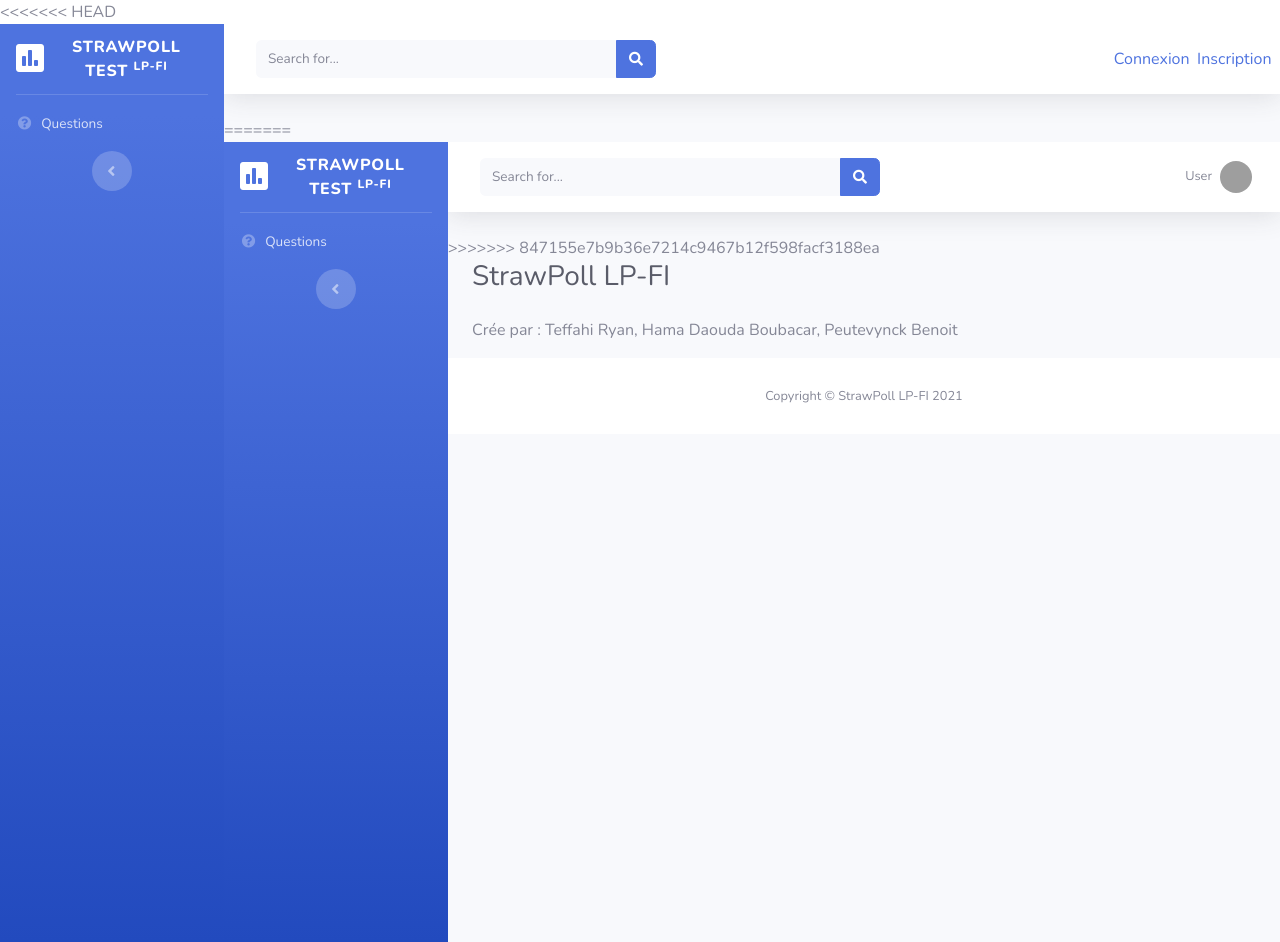
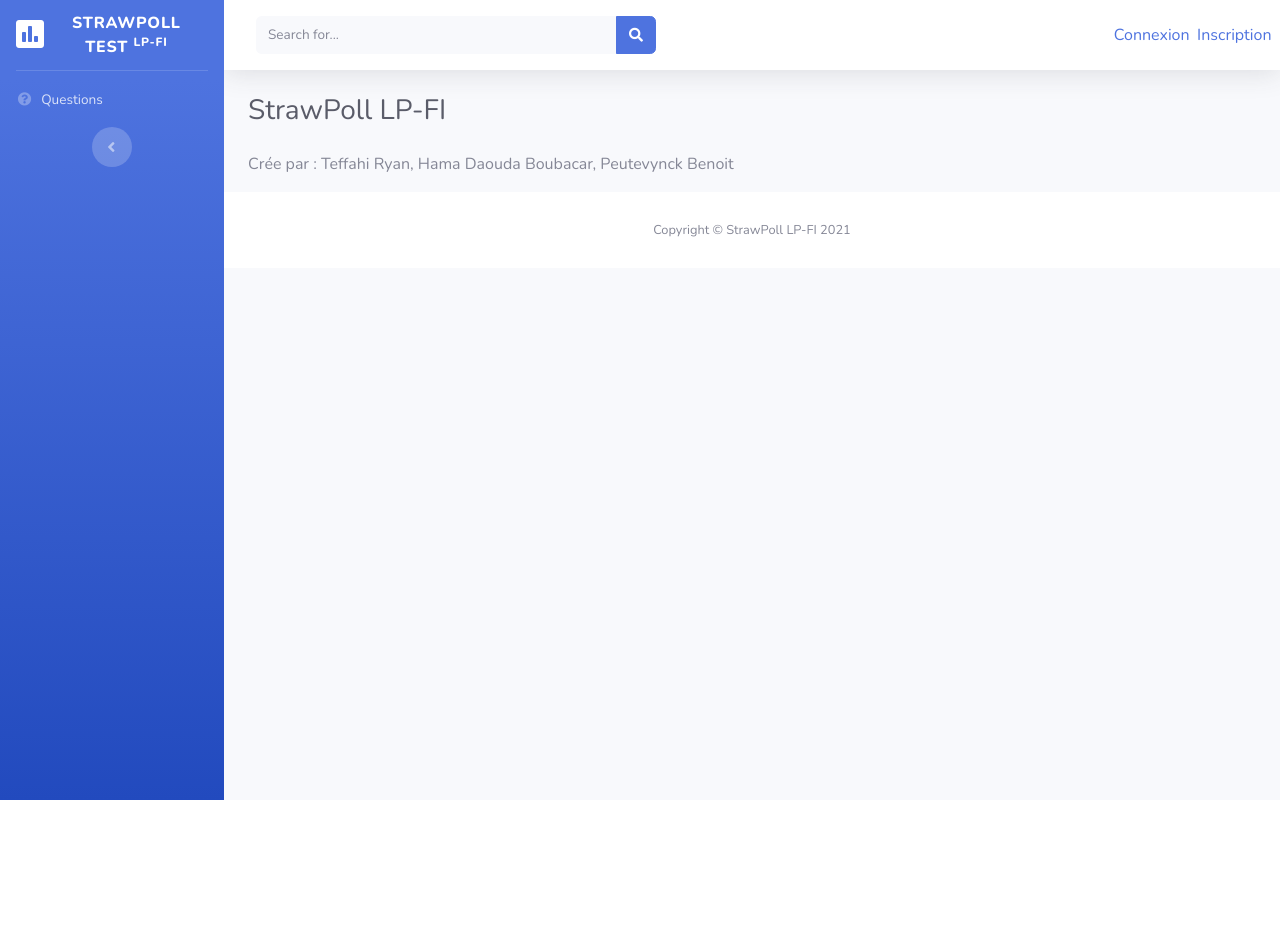
Before and after one commit to teffahiryan/lpdim-fi-symfony, a Symfony app: template templates/home/index.html.twig in a window 1280 px wide. After the commit the page ends 800 px from the top, so only its background shows below. Run offline with Twig, Linux system fonts and the light colour scheme; the template is opened without the code that fills it, so the values that code supplies are empty; some libraries are stand-ins or nearby versions; grey boxes are pictures that could not be loaded.

Commit message:
test commit

```diff
--- a/templates/home/includes/header.html.twig
+++ b/templates/home/includes/header.html.twig
@@ -1,167 +1,3 @@
-<<<<<<< HEAD
-<div id="wrapper">
-
-    <!-- Sidebar -->
-    <ul class="navbar-nav bg-gradient-primary sidebar sidebar-dark accordion" id="accordionSidebar">
-
-      <!-- Sidebar - Brand -->
-      <a class="sidebar-brand d-flex align-items-center justify-content-center" href="/">
-        <div class="sidebar-brand-icon">
-          <i class="fas fa-poll"></i>
-        </div>
-        <div class="sidebar-brand-text mx-3">StrawPoll test <sup>LP-FI</sup></div>
-      </a>
-
-      <!-- Divider -->
-      <hr class="sidebar-divider my-0">
-
-      <!-- Nav Item - Dashboard -->
-      <li class="nav-item">
-        <a class="nav-link" href="/questions">
-          <i class="fas fa-fw fa-question-circle"></i>
-          <span> Questions </span></a>
-      </li>
-      <!--
-      <li class="nav-item">
-        <a class="nav-link" href="/login">
-          <i class="fas fa-fw fa-sign-in-alt"></i>
-          <span> Login </span></a>
-      </li>
-
-      <li class="nav-item">
-        <a class="nav-link" href="/register">
-          <i class="fas fa-fw fa-user-plus"></i>
-          <span> Register </span></a>
-      </li>
-
-      <li class="nav-item">
-        <a class="nav-link" href="/logout">
-          <i class="fas fa-fw fa-sign-out-alt"></i>
-          <span> Logout </span></a>
-      </li>
-      -->
-
-
-      <!-- Nav Item - Utilities Collapse Menu -->
-
-      <!--
-
-      <li class="nav-item">
-        <a class="nav-link collapsed" href="#" data-toggle="collapse" data-target="#collapseUtilities" aria-expanded="true" aria-controls="collapseUtilities">
-          <i class="fas fa-fw fa-wrench"></i>
-          <span>Utilities</span>
-        </a>
-        <div id="collapseUtilities" class="collapse" aria-labelledby="headingUtilities" data-parent="#accordionSidebar">
-          <div class="bg-white py-2 collapse-inner rounded">
-            <h6 class="collapse-header">Custom Utilities:</h6>
-            <a class="collapse-item" href="utilities-color.html">Colors</a>
-            <a class="collapse-item" href="utilities-border.html">Borders</a>
-            <a class="collapse-item" href="utilities-animation.html">Animations</a>
-            <a class="collapse-item" href="utilities-other.html">Other</a>
-          </div>
-        </div>
-      </li>
-
-      -->
-
-      <!-- Sidebar Toggler (Sidebar) -->
-      <div class="text-center d-none d-md-inline">
-        <button class="rounded-circle border-0" id="sidebarToggle"></button>
-      </div>
-
-    </ul>
-    <!-- End of Sidebar -->
-
-
-    <!-- Content Wrapper -->
-    <div id="content-wrapper" class="d-flex flex-column">
-
-      <!-- Main Content -->
-      <div id="content">
-
-        <!-- Topbar -->
-        <nav class="navbar navbar-expand navbar-light bg-white topbar mb-4 static-top shadow">
-
-          <!-- Sidebar Toggle (Topbar) -->
-          <button id="sidebarToggleTop" class="btn btn-link d-md-none rounded-circle mr-3">
-            <i class="fa fa-bars"></i>
-          </button>
-
-          <!-- Topbar Search -->
-          <form class="d-none d-sm-inline-block form-inline mr-auto ml-md-3 my-2 my-md-0 mw-100 navbar-search">
-            <div class="input-group">
-              <input type="text" class="form-control bg-light border-0 small" placeholder="Search for..." aria-label="Search" aria-describedby="basic-addon2">
-              <div class="input-group-append">
-                <button class="btn btn-primary" type="button">
-                  <i class="fas fa-search fa-sm"></i>
-                </button>
-              </div>
-            </div>
-          </form>
-
-          <!-- Topbar Navbar -->
-          <ul class="navbar-nav ml-auto">
-
-            <!-- Nav Item - Search Dropdown (Visible Only XS) -->
-            <li class="nav-item dropdown no-arrow d-sm-none">
-              <a class="nav-link dropdown-toggle" href="#" id="searchDropdown" role="button" data-toggle="dropdown" aria-haspopup="true" aria-expanded="false">
-                <i class="fas fa-search fa-fw"></i>
-              </a>
-              <!-- Dropdown - Messages -->
-              <div class="dropdown-menu dropdown-menu-right p-3 shadow animated--grow-in" aria-labelledby="searchDropdown">
-                <form class="form-inline mr-auto w-100 navbar-search">
-                  <div class="input-group">
-                    <input type="text" class="form-control bg-light border-0 small" placeholder="Search for..." aria-label="Search" aria-describedby="basic-addon2">
-                    <div class="input-group-append">
-                      <button class="btn btn-primary" type="button">
-                        <i class="fas fa-search fa-sm"></i>
-                      </button>
-                    </div>
-                  </div>
-                </form>
-              </div>
-            </li>
-
-            {%
-              if app.user
-            %}
-
-            <!-- Nav Item - User Information -->
-            <li class="nav-item dropdown no-arrow">
-              <a class="nav-link dropdown-toggle" href="#" id="userDropdown" role="button" data-toggle="dropdown" aria-haspopup="true" aria-expanded="false">
-                <span class="mr-2 d-none d-lg-inline text-gray-600 small">{{ app.user.username }}</span>
-                <img class="img-profile rounded-circle" src="https://source.unsplash.com/QAB-WJcbgJk/60x60">
-              </a>
-              <!-- Dropdown - User Information -->
-              <div class="dropdown-menu dropdown-menu-right shadow animated--grow-in" aria-labelledby="userDropdown">
-                <a class="dropdown-item" href="#">
-                  <i class="fas fa-user fa-sm fa-fw mr-2 text-gray-400"></i>
-                  Profile
-                </a>
-                <a class="dropdown-item" href="#">
-                  <i class="fas fa-cogs fa-sm fa-fw mr-2 text-gray-400"></i>
-                  Settings
-                </a>
-                <a class="dropdown-item" href="#">
-                  <i class="fas fa-list fa-sm fa-fw mr-2 text-gray-400"></i>
-                  Activity Log
-                </a>
-                <div class="dropdown-divider"></div>
-                <a class="dropdown-item" href="/logout" data-toggle="modal" data-target="#logoutModal">
-                  <i class="fas fa-sign-out-alt fa-sm fa-fw mr-2 text-gray-400"></i>
-                  Logout
-                </a>
-              </div>
-            </li>
-          {% else %}
-            <li style="margin-right: 5%;"><a href="/login">Connexion</a></li>
-            <li><a href="/register">Inscription</a></li>
-          </ul>
-          {% endif %}
-
-        </nav>
-        <!-- End of Topbar -->
-=======
 <div
 	id="wrapper">
 
@@ -192,6 +28,26 @@
 				</span>
 			</a>
 		</li>
+		<!--
+		      <li class="nav-item">
+		        <a class="nav-link" href="/login">
+		          <i class="fas fa-fw fa-sign-in-alt"></i>
+		          <span> Login </span></a>
+		      </li>
+
+		      <li class="nav-item">
+		        <a class="nav-link" href="/register">
+		          <i class="fas fa-fw fa-user-plus"></i>
+		          <span> Register </span></a>
+		      </li>
+
+		      <li class="nav-item">
+		        <a class="nav-link" href="/logout">
+		          <i class="fas fa-fw fa-sign-out-alt"></i>
+		          <span> Logout </span></a>
+		      </li>
+		      -->
+
 
 		<!-- Nav Item - Utilities Collapse Menu -->
 
@@ -276,11 +132,14 @@
 						</div>
 					</li>
 
+					{%
+              if app.user
+            %}
 
 						<!-- Nav Item - User Information -->
 						<li class="nav-item dropdown no-arrow">
 							<a class="nav-link dropdown-toggle" href="#" id="userDropdown" role="button" data-toggle="dropdown" aria-haspopup="true" aria-expanded="false">
-							<span class="mr-2 d-none d-lg-inline text-gray-600 small">User</span>
+								<span class="mr-2 d-none d-lg-inline text-gray-600 small">{{ app.user.username }}</span>
 								<img class="img-profile rounded-circle" src="https://source.unsplash.com/QAB-WJcbgJk/60x60">
 							</a>
 							<!-- Dropdown - User Information -->
@@ -298,15 +157,21 @@
 									Activity Log
 								</a>
 								<div class="dropdown-divider"></div>
-							<a class="dropdown-item" href="#" data-toggle="modal" data-target="#logoutModal">
+								<a class="dropdown-item" href="/logout" data-toggle="modal" data-target="#logoutModal">
 									<i class="fas fa-sign-out-alt fa-sm fa-fw mr-2 text-gray-400"></i>
 									Logout
 								</a>
 							</div>
 						</li>
-
+					{% else %}
+						<li style="margin-right: 5%;">
+							<a href="/login">Connexion</a>
+						</li>
+						<li>
+							<a href="/register">Inscription</a>
+						</li>
 					</ul>
+				{% endif %}
 
 			</nav>
 			<!-- End of Topbar -->
->>>>>>> 847155e7b9b36e7214c9467b12f598facf3188ea
```
Lines whose indentation alone changed are shown as unchanged.
